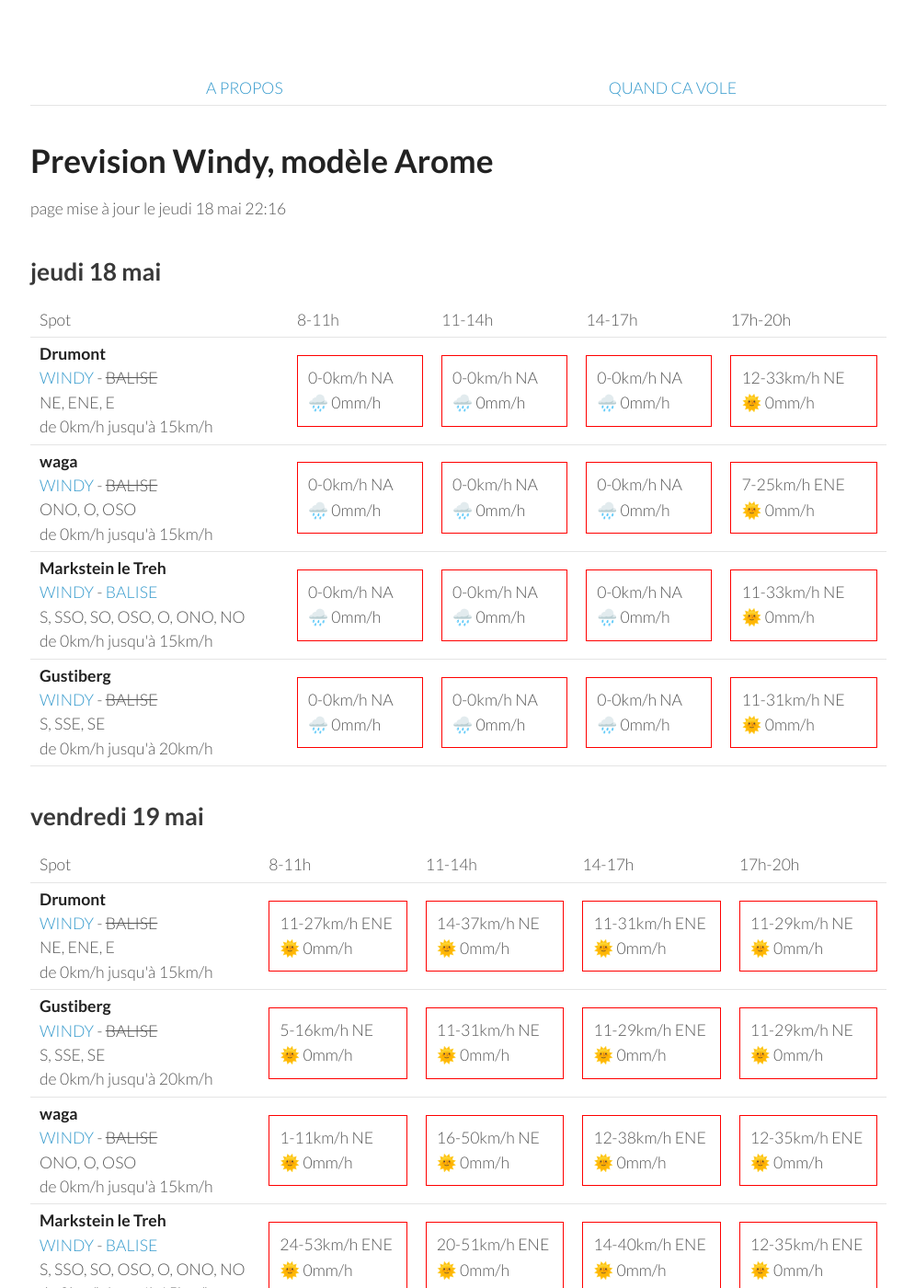
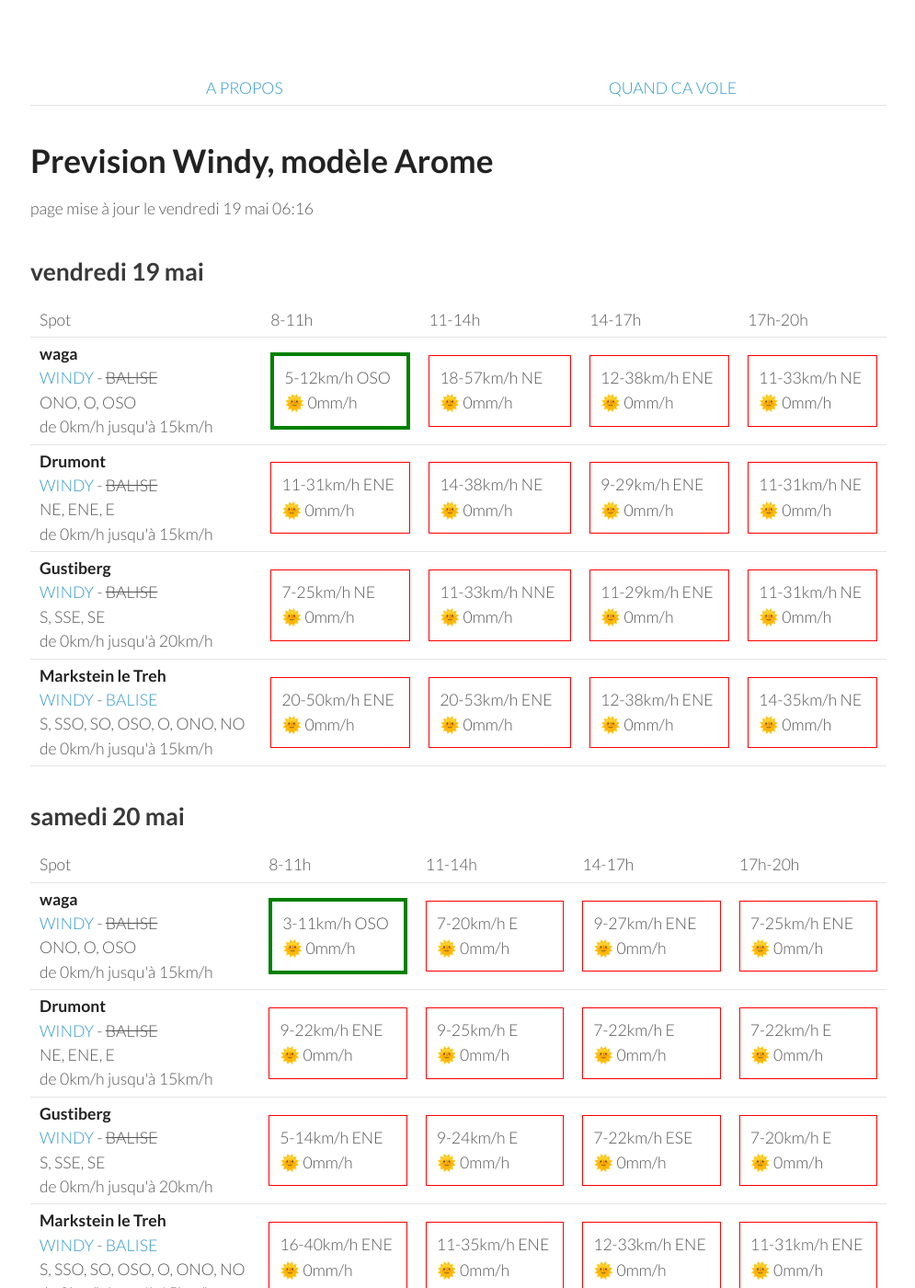
Before and after one commit to parapente-dans-le-nord/parapente-dans-le-nord.github.io, a Jekyll site: the page built from vosges.markdown, in a window 1280 px wide and 1400 px high. Shown: the whole window at 92% size, without its empty margins (25-1020 px from the left). Built offline with Jekyll 4.4.1, drawn with Linux system fonts in a browser that asks for light colours; some of the changed text lies outside the part shown.

Commit message:
update index.markdown

```diff
--- a/vosges.markdown
+++ b/vosges.markdown
@@ -7,60 +7,8 @@ title:  "Tous les spots"
 {: .links}
 
 # Prevision Windy, modèle Arome
-page mise à jour le jeudi 18 mai 22:16
+page mise à jour le vendredi 19 mai 06:16
 
-## jeudi 18 mai
-
-{::nomarkdown}
-<table>
-  <tbody>
-    <tr>
-      <td>Spot</td>
-      <td>8-11h</td>
-      <td>11-14h</td>
-      <td>14-17h</td>
-      <td>17h-20h</td>
-    </tr>
-<tr>
-        <td><strong>Drumont</strong><br><a href="https://windy.com/47.898/6.919?47.687,6.919,9,m:eYYagmG">WINDY</a> - <span class="no-balise"> BALISE </span><br> <span class="vent-favorable">NE, ENE, E</span><br><span class="force-vent">de 0km/h jusqu'à 15km/h</span> </td>
-
-            <td><div class="not-flyable"><p>0-0km/h NA</p><p>🌧️ 0mm/h</p></div></td>
-            <td><div class="not-flyable"><p>0-0km/h NA</p><p>🌧️ 0mm/h</p></div></td>
-            <td><div class="not-flyable"><p>0-0km/h NA</p><p>🌧️ 0mm/h</p></div></td>
-            <td><div class="not-flyable"><p>12-33km/h NE</p><p>🌞 0mm/h</p></div></td>
-
-    </tr>
-<tr>
-        <td><strong>waga</strong><br><a href="https://windy.com/47.903/6.996?47.900,6.983,15">WINDY</a> - <span class="no-balise"> BALISE </span><br> <span class="vent-favorable">ONO, O, OSO</span><br><span class="force-vent">de 0km/h jusqu'à 15km/h</span> </td>
-
-            <td><div class="not-flyable"><p>0-0km/h NA</p><p>🌧️ 0mm/h</p></div></td>
-            <td><div class="not-flyable"><p>0-0km/h NA</p><p>🌧️ 0mm/h</p></div></td>
-            <td><div class="not-flyable"><p>0-0km/h NA</p><p>🌧️ 0mm/h</p></div></td>
-            <td><div class="not-flyable"><p>7-25km/h ENE</p><p>🌞 0mm/h</p></div></td>
-
-    </tr>
-<tr>
-        <td><strong>Markstein le Treh</strong><br><a href="https://windy.com/47.926/7.012?47.505,7.012,8,m:eY1agmQ">WINDY</a> - <span class=""><a href="http://www.balisemeteo.com/balise.php?idBalise=136">BALISE</a> </span><br> <span class="vent-favorable">S, SSO, SO, OSO, O, ONO, NO</span><br><span class="force-vent">de 0km/h jusqu'à 15km/h</span> </td>
-
-            <td><div class="not-flyable"><p>0-0km/h NA</p><p>🌧️ 0mm/h</p></div></td>
-            <td><div class="not-flyable"><p>0-0km/h NA</p><p>🌧️ 0mm/h</p></div></td>
-            <td><div class="not-flyable"><p>0-0km/h NA</p><p>🌧️ 0mm/h</p></div></td>
-            <td><div class="not-flyable"><p>11-33km/h NE</p><p>🌞 0mm/h</p></div></td>
-
-    </tr>
-<tr>
-        <td><strong>Gustiberg</strong><br><a href="https://windy.com/47.894/6.934?47.891,6.934,15,m:eYYagmI">WINDY</a> - <span class="no-balise"> BALISE </span><br> <span class="vent-favorable">S, SSE, SE</span><br><span class="force-vent">de 0km/h jusqu'à 20km/h</span> </td>
-
-            <td><div class="not-flyable"><p>0-0km/h NA</p><p>🌧️ 0mm/h</p></div></td>
-            <td><div class="not-flyable"><p>0-0km/h NA</p><p>🌧️ 0mm/h</p></div></td>
-            <td><div class="not-flyable"><p>0-0km/h NA</p><p>🌧️ 0mm/h</p></div></td>
-            <td><div class="not-flyable"><p>11-31km/h NE</p><p>🌞 0mm/h</p></div></td>
-
-    </tr>
-
-</tbody>
-</table>
-{:/}
 ## vendredi 19 mai
 
 {::nomarkdown}
@@ -74,42 +22,42 @@ page mise à jour le jeudi 18 mai 22:16
       <td>17h-20h</td>
     </tr>
 <tr>
+        <td><strong>waga</strong><br><a href="https://windy.com/47.903/6.996?47.900,6.983,15">WINDY</a> - <span class="no-balise"> BALISE </span><br> <span class="vent-favorable">ONO, O, OSO</span><br><span class="force-vent">de 0km/h jusqu'à 15km/h</span> </td>
+
+            <td><div class="flyable"><p>5-12km/h OSO</p><p>🌞 0mm/h</p></div></td>
+            <td><div class="not-flyable"><p>18-57km/h NE</p><p>🌞 0mm/h</p></div></td>
+            <td><div class="not-flyable"><p>12-38km/h ENE</p><p>🌞 0mm/h</p></div></td>
+            <td><div class="not-flyable"><p>11-33km/h NE</p><p>🌞 0mm/h</p></div></td>
+
+
+    </tr>
+<tr>
         <td><strong>Drumont</strong><br><a href="https://windy.com/47.898/6.919?47.687,6.919,9,m:eYYagmG">WINDY</a> - <span class="no-balise"> BALISE </span><br> <span class="vent-favorable">NE, ENE, E</span><br><span class="force-vent">de 0km/h jusqu'à 15km/h</span> </td>
 
-            <td><div class="not-flyable"><p>11-27km/h ENE</p><p>🌞 0mm/h</p></div></td>
-            <td><div class="not-flyable"><p>14-37km/h NE</p><p>🌞 0mm/h</p></div></td>
             <td><div class="not-flyable"><p>11-31km/h ENE</p><p>🌞 0mm/h</p></div></td>
-            <td><div class="not-flyable"><p>11-29km/h NE</p><p>🌞 0mm/h</p></div></td>
+            <td><div class="not-flyable"><p>14-38km/h NE</p><p>🌞 0mm/h</p></div></td>
+            <td><div class="not-flyable"><p>9-29km/h ENE</p><p>🌞 0mm/h</p></div></td>
+            <td><div class="not-flyable"><p>11-31km/h NE</p><p>🌞 0mm/h</p></div></td>
 
 
     </tr>
 <tr>
         <td><strong>Gustiberg</strong><br><a href="https://windy.com/47.894/6.934?47.891,6.934,15,m:eYYagmI">WINDY</a> - <span class="no-balise"> BALISE </span><br> <span class="vent-favorable">S, SSE, SE</span><br><span class="force-vent">de 0km/h jusqu'à 20km/h</span> </td>
 
-            <td><div class="not-flyable"><p>5-16km/h NE</p><p>🌞 0mm/h</p></div></td>
+            <td><div class="not-flyable"><p>7-25km/h NE</p><p>🌞 0mm/h</p></div></td>
+            <td><div class="not-flyable"><p>11-33km/h NNE</p><p>🌞 0mm/h</p></div></td>
+            <td><div class="not-flyable"><p>11-29km/h ENE</p><p>🌞 0mm/h</p></div></td>
             <td><div class="not-flyable"><p>11-31km/h NE</p><p>🌞 0mm/h</p></div></td>
-            <td><div class="not-flyable"><p>11-29km/h ENE</p><p>🌞 0mm/h</p></div></td>
-            <td><div class="not-flyable"><p>11-29km/h NE</p><p>🌞 0mm/h</p></div></td>
-
-
-    </tr>
-<tr>
-        <td><strong>waga</strong><br><a href="https://windy.com/47.903/6.996?47.900,6.983,15">WINDY</a> - <span class="no-balise"> BALISE </span><br> <span class="vent-favorable">ONO, O, OSO</span><br><span class="force-vent">de 0km/h jusqu'à 15km/h</span> </td>
-
-            <td><div class="not-flyable"><p>1-11km/h NE</p><p>🌞 0mm/h</p></div></td>
-            <td><div class="not-flyable"><p>16-50km/h NE</p><p>🌞 0mm/h</p></div></td>
-            <td><div class="not-flyable"><p>12-38km/h ENE</p><p>🌞 0mm/h</p></div></td>
-            <td><div class="not-flyable"><p>12-35km/h ENE</p><p>🌞 0mm/h</p></div></td>
 
 
     </tr>
 <tr>
         <td><strong>Markstein le Treh</strong><br><a href="https://windy.com/47.926/7.012?47.505,7.012,8,m:eY1agmQ">WINDY</a> - <span class=""><a href="http://www.balisemeteo.com/balise.php?idBalise=136">BALISE</a> </span><br> <span class="vent-favorable">S, SSO, SO, OSO, O, ONO, NO</span><br><span class="force-vent">de 0km/h jusqu'à 15km/h</span> </td>
 
-            <td><div class="not-flyable"><p>24-53km/h ENE</p><p>🌞 0mm/h</p></div></td>
-            <td><div class="not-flyable"><p>20-51km/h ENE</p><p>🌞 0mm/h</p></div></td>
-            <td><div class="not-flyable"><p>14-40km/h ENE</p><p>🌞 0mm/h</p></div></td>
-            <td><div class="not-flyable"><p>12-35km/h ENE</p><p>🌞 0mm/h</p></div></td>
+            <td><div class="not-flyable"><p>20-50km/h ENE</p><p>🌞 0mm/h</p></div></td>
+            <td><div class="not-flyable"><p>20-53km/h ENE</p><p>🌞 0mm/h</p></div></td>
+            <td><div class="not-flyable"><p>12-38km/h ENE</p><p>🌞 0mm/h</p></div></td>
+            <td><div class="not-flyable"><p>14-35km/h NE</p><p>🌞 0mm/h</p></div></td>
 
 
     </tr>
@@ -132,40 +80,40 @@ page mise à jour le jeudi 18 mai 22:16
 <tr>
         <td><strong>waga</strong><br><a href="https://windy.com/47.903/6.996?47.900,6.983,15">WINDY</a> - <span class="no-balise"> BALISE </span><br> <span class="vent-favorable">ONO, O, OSO</span><br><span class="force-vent">de 0km/h jusqu'à 15km/h</span> </td>
 
-            <td><div class="flyable"><p>3-9km/h O</p><p>🌞 0mm/h</p></div></td>
-            <td><div class="not-flyable"><p>16-50km/h ENE</p><p>🌞 0mm/h</p></div></td>
-            <td><div class="not-flyable"><p>16-44km/h NE</p><p>🌧 0.2mm/h</p></div></td>
-            <td><div class="not-flyable"><p>12-42km/h ENE</p><p>🌞 0mm/h</p></div></td>
+            <td><div class="flyable"><p>3-11km/h OSO</p><p>🌞 0mm/h</p></div></td>
+            <td><div class="not-flyable"><p>7-20km/h E</p><p>🌞 0mm/h</p></div></td>
+            <td><div class="not-flyable"><p>9-27km/h ENE</p><p>🌞 0mm/h</p></div></td>
+            <td><div class="not-flyable"><p>7-25km/h ENE</p><p>🌞 0mm/h</p></div></td>
 
 
     </tr>
 <tr>
         <td><strong>Drumont</strong><br><a href="https://windy.com/47.898/6.919?47.687,6.919,9,m:eYYagmG">WINDY</a> - <span class="no-balise"> BALISE </span><br> <span class="vent-favorable">NE, ENE, E</span><br><span class="force-vent">de 0km/h jusqu'à 15km/h</span> </td>
 
-            <td><div class="not-flyable"><p>7-20km/h ENE</p><p>🌞 0mm/h</p></div></td>
-            <td><div class="not-flyable"><p>14-46km/h ENE</p><p>🌞 0mm/h</p></div></td>
-            <td><div class="not-flyable"><p>14-38km/h ENE</p><p>🌞 0mm/h</p></div></td>
-            <td><div class="not-flyable"><p>12-37km/h ENE</p><p>🌞 0mm/h</p></div></td>
+            <td><div class="not-flyable"><p>9-22km/h ENE</p><p>🌞 0mm/h</p></div></td>
+            <td><div class="not-flyable"><p>9-25km/h E</p><p>🌞 0mm/h</p></div></td>
+            <td><div class="not-flyable"><p>7-22km/h E</p><p>🌞 0mm/h</p></div></td>
+            <td><div class="not-flyable"><p>7-22km/h E</p><p>🌞 0mm/h</p></div></td>
 
 
     </tr>
 <tr>
         <td><strong>Gustiberg</strong><br><a href="https://windy.com/47.894/6.934?47.891,6.934,15,m:eYYagmI">WINDY</a> - <span class="no-balise"> BALISE </span><br> <span class="vent-favorable">S, SSE, SE</span><br><span class="force-vent">de 0km/h jusqu'à 20km/h</span> </td>
 
-            <td><div class="not-flyable"><p>5-12km/h ENE</p><p>🌞 0mm/h</p></div></td>
-            <td><div class="not-flyable"><p>14-46km/h ENE</p><p>🌞 0mm/h</p></div></td>
-            <td><div class="not-flyable"><p>14-40km/h ENE</p><p>🌞 0mm/h</p></div></td>
-            <td><div class="not-flyable"><p>12-38km/h ENE</p><p>🌞 0mm/h</p></div></td>
+            <td><div class="not-flyable"><p>5-14km/h ENE</p><p>🌞 0mm/h</p></div></td>
+            <td><div class="not-flyable"><p>9-24km/h E</p><p>🌞 0mm/h</p></div></td>
+            <td><div class="not-flyable"><p>7-22km/h ESE</p><p>🌞 0mm/h</p></div></td>
+            <td><div class="not-flyable"><p>7-20km/h E</p><p>🌞 0mm/h</p></div></td>
 
 
     </tr>
 <tr>
         <td><strong>Markstein le Treh</strong><br><a href="https://windy.com/47.926/7.012?47.505,7.012,8,m:eY1agmQ">WINDY</a> - <span class=""><a href="http://www.balisemeteo.com/balise.php?idBalise=136">BALISE</a> </span><br> <span class="vent-favorable">S, SSO, SO, OSO, O, ONO, NO</span><br><span class="force-vent">de 0km/h jusqu'à 15km/h</span> </td>
 
-            <td><div class="not-flyable"><p>18-46km/h ENE</p><p>🌞 0mm/h</p></div></td>
-            <td><div class="not-flyable"><p>16-50km/h ENE</p><p>🌞 0mm/h</p></div></td>
-            <td><div class="not-flyable"><p>16-44km/h NE</p><p>🌧 0.2mm/h</p></div></td>
-            <td><div class="not-flyable"><p>12-42km/h NE</p><p>🌞 0mm/h</p></div></td>
+            <td><div class="not-flyable"><p>16-40km/h ENE</p><p>🌞 0mm/h</p></div></td>
+            <td><div class="not-flyable"><p>11-35km/h ENE</p><p>🌞 0mm/h</p></div></td>
+            <td><div class="not-flyable"><p>12-33km/h ENE</p><p>🌞 0mm/h</p></div></td>
+            <td><div class="not-flyable"><p>11-31km/h ENE</p><p>🌞 0mm/h</p></div></td>
 
 
     </tr>
@@ -188,40 +136,40 @@ page mise à jour le jeudi 18 mai 22:16
 <tr>
         <td><strong>Drumont</strong><br><a href="https://windy.com/47.898/6.919?47.687,6.919,9,m:eYYagmG">WINDY</a> - <span class="no-balise"> BALISE </span><br> <span class="vent-favorable">NE, ENE, E</span><br><span class="force-vent">de 0km/h jusqu'à 15km/h</span> </td>
 
-            <td><div class="not-flyable"><p>7-24km/h NE</p><p>🌞 0mm/h</p></div></td>
-            <td><div class="not-flyable"><p>7-25km/h ENE</p><p>🌞 0mm/h</p></div></td>
-            <td><div class="not-flyable"><p>5-25km/h E</p><p>🌞 0mm/h</p></div></td>
-            <td><div class="not-flyable"><p>7-22km/h ENE</p><p>🌞 0mm/h</p></div></td>
+            <td><div class="not-flyable"><p>5-16km/h ENE</p><p>🌞 0mm/h</p></div></td>
+            <td><div class="not-flyable"><p>7-24km/h E</p><p>🌞 0mm/h</p></div></td>
+            <td><div class="not-flyable"><p>5-25km/h ENE</p><p>🌞 0mm/h</p></div></td>
+            <td><div class="not-flyable"><p>7-24km/h ENE</p><p>🌧 0.3mm/h</p></div></td>
 
 
     </tr>
 <tr>
         <td><strong>Gustiberg</strong><br><a href="https://windy.com/47.894/6.934?47.891,6.934,15,m:eYYagmI">WINDY</a> - <span class="no-balise"> BALISE </span><br> <span class="vent-favorable">S, SSE, SE</span><br><span class="force-vent">de 0km/h jusqu'à 20km/h</span> </td>
 
-            <td><div class="not-flyable"><p>7-24km/h NE</p><p>🌞 0mm/h</p></div></td>
+            <td><div class="not-flyable"><p>5-16km/h ENE</p><p>🌞 0mm/h</p></div></td>
+            <td><div class="not-flyable"><p>7-24km/h E</p><p>🌞 0mm/h</p></div></td>
             <td><div class="not-flyable"><p>7-25km/h ENE</p><p>🌞 0mm/h</p></div></td>
-            <td><div class="not-flyable"><p>7-27km/h ENE</p><p>🌞 0mm/h</p></div></td>
-            <td><div class="not-flyable"><p>7-24km/h ENE</p><p>🌞 0mm/h</p></div></td>
+            <td><div class="not-flyable"><p>7-25km/h ENE</p><p>🌧 0.2mm/h</p></div></td>
+
+
+    </tr>
+<tr>
+        <td><strong>Markstein le Treh</strong><br><a href="https://windy.com/47.926/7.012?47.505,7.012,8,m:eY1agmQ">WINDY</a> - <span class=""><a href="http://www.balisemeteo.com/balise.php?idBalise=136">BALISE</a> </span><br> <span class="vent-favorable">S, SSO, SO, OSO, O, ONO, NO</span><br><span class="force-vent">de 0km/h jusqu'à 15km/h</span> </td>
+
+            <td><div class="not-flyable"><p>5-22km/h NE</p><p>🌞 0mm/h</p></div></td>
+            <td><div class="not-flyable"><p>9-27km/h ENE</p><p>🌞 0mm/h</p></div></td>
+            <td><div class="not-flyable"><p>9-27km/h ENE</p><p>🌞 0mm/h</p></div></td>
+            <td><div class="not-flyable"><p>7-29km/h ENE</p><p>🌞 0mm/h</p></div></td>
 
 
     </tr>
 <tr>
         <td><strong>waga</strong><br><a href="https://windy.com/47.903/6.996?47.900,6.983,15">WINDY</a> - <span class="no-balise"> BALISE </span><br> <span class="vent-favorable">ONO, O, OSO</span><br><span class="force-vent">de 0km/h jusqu'à 15km/h</span> </td>
 
-            <td><div class="not-flyable"><p>7-27km/h NE</p><p>🌞 0mm/h</p></div></td>
+            <td><div class="not-flyable"><p>5-20km/h NE</p><p>🌞 0mm/h</p></div></td>
+            <td><div class="not-flyable"><p>9-27km/h E</p><p>🌞 0mm/h</p></div></td>
             <td><div class="not-flyable"><p>9-27km/h ENE</p><p>🌞 0mm/h</p></div></td>
             <td><div class="not-flyable"><p>7-27km/h ENE</p><p>🌞 0mm/h</p></div></td>
-            <td><div class="not-flyable"><p>7-25km/h ENE</p><p>🌞 0mm/h</p></div></td>
-
-
-    </tr>
-<tr>
-        <td><strong>Markstein le Treh</strong><br><a href="https://windy.com/47.926/7.012?47.505,7.012,8,m:eY1agmQ">WINDY</a> - <span class=""><a href="http://www.balisemeteo.com/balise.php?idBalise=136">BALISE</a> </span><br> <span class="vent-favorable">S, SSO, SO, OSO, O, ONO, NO</span><br><span class="force-vent">de 0km/h jusqu'à 15km/h</span> </td>
-
-            <td><div class="not-flyable"><p>7-27km/h NE</p><p>🌞 0mm/h</p></div></td>
-            <td><div class="not-flyable"><p>9-29km/h ENE</p><p>🌞 0mm/h</p></div></td>
-            <td><div class="not-flyable"><p>9-29km/h ENE</p><p>🌞 0mm/h</p></div></td>
-            <td><div class="not-flyable"><p>9-27km/h ENE</p><p>🌞 0mm/h</p></div></td>
 
 
     </tr>
@@ -244,28 +192,18 @@ page mise à jour le jeudi 18 mai 22:16
 <tr>
         <td><strong>Markstein le Treh</strong><br><a href="https://windy.com/47.926/7.012?47.505,7.012,8,m:eY1agmQ">WINDY</a> - <span class=""><a href="http://www.balisemeteo.com/balise.php?idBalise=136">BALISE</a> </span><br> <span class="vent-favorable">S, SSO, SO, OSO, O, ONO, NO</span><br><span class="force-vent">de 0km/h jusqu'à 15km/h</span> </td>
 
-            <td><div class="flyable"><p>1-9km/h O</p><p>🌞 0mm/h</p></div></td>
-            <td><div class="not-flyable"><p>0-14km/h ENE</p><p>🌧 0.2mm/h</p></div></td>
+            <td><div class="flyable"><p>0-7km/h ONO</p><p>🌞 0mm/h</p></div></td>
+            <td><div class="not-flyable"><p>1-14km/h NNE</p><p>🌧 0.5mm/h</p></div></td>
             <td><div class="not-flyable"><p>3-20km/h ESE</p><p>🌧 1.6mm/h</p></div></td>
             <td><div class="not-flyable"><p>3-22km/h N</p><p>🌧 0.3mm/h</p></div></td>
 
 
     </tr>
 <tr>
-        <td><strong>waga</strong><br><a href="https://windy.com/47.903/6.996?47.900,6.983,15">WINDY</a> - <span class="no-balise"> BALISE </span><br> <span class="vent-favorable">ONO, O, OSO</span><br><span class="force-vent">de 0km/h jusqu'à 15km/h</span> </td>
-
-            <td><div class="flyable"><p>1-7km/h ONO</p><p>🌞 0mm/h</p></div></td>
-            <td><div class="not-flyable"><p>0-14km/h ENE</p><p>🌧 0.2mm/h</p></div></td>
-            <td><div class="not-flyable"><p>3-20km/h E</p><p>🌧 1.5mm/h</p></div></td>
-            <td><div class="not-flyable"><p>3-22km/h N</p><p>🌧 0.2mm/h</p></div></td>
-
-
-    </tr>
-<tr>
         <td><strong>Drumont</strong><br><a href="https://windy.com/47.898/6.919?47.687,6.919,9,m:eYYagmG">WINDY</a> - <span class="no-balise"> BALISE </span><br> <span class="vent-favorable">NE, ENE, E</span><br><span class="force-vent">de 0km/h jusqu'à 15km/h</span> </td>
 
-            <td><div class="not-flyable"><p>1-9km/h ONO</p><p>🌞 0mm/h</p></div></td>
-            <td><div class="not-flyable"><p>3-16km/h NO</p><p>🌧 1.1mm/h</p></div></td>
+            <td><div class="not-flyable"><p>1-7km/h N</p><p>🌞 0mm/h</p></div></td>
+            <td><div class="not-flyable"><p>3-16km/h NO</p><p>🌧 0.3mm/h</p></div></td>
             <td><div class="not-flyable"><p>5-20km/h ENE</p><p>🌧 1.5mm/h</p></div></td>
             <td><div class="not-flyable"><p>5-22km/h N</p><p>🌧 0.6mm/h</p></div></td>
 
@@ -274,10 +212,20 @@ page mise à jour le jeudi 18 mai 22:16
 <tr>
         <td><strong>Gustiberg</strong><br><a href="https://windy.com/47.894/6.934?47.891,6.934,15,m:eYYagmI">WINDY</a> - <span class="no-balise"> BALISE </span><br> <span class="vent-favorable">S, SSE, SE</span><br><span class="force-vent">de 0km/h jusqu'à 20km/h</span> </td>
 
-            <td><div class="not-flyable"><p>1-9km/h ONO</p><p>🌞 0mm/h</p></div></td>
-            <td><div class="not-flyable"><p>1-16km/h NO</p><p>🌧 0.9mm/h</p></div></td>
+            <td><div class="not-flyable"><p>1-7km/h N</p><p>🌞 0mm/h</p></div></td>
+            <td><div class="not-flyable"><p>3-16km/h NO</p><p>🌧 0.4mm/h</p></div></td>
             <td><div class="not-flyable"><p>5-20km/h ENE</p><p>🌧 1.5mm/h</p></div></td>
             <td><div class="not-flyable"><p>3-22km/h N</p><p>🌧 0.5mm/h</p></div></td>
+
+
+    </tr>
+<tr>
+        <td><strong>waga</strong><br><a href="https://windy.com/47.903/6.996?47.900,6.983,15">WINDY</a> - <span class="no-balise"> BALISE </span><br> <span class="vent-favorable">ONO, O, OSO</span><br><span class="force-vent">de 0km/h jusqu'à 15km/h</span> </td>
+
+            <td><div class="not-flyable"><p>0-5km/h NNO</p><p>🌞 0mm/h</p></div></td>
+            <td><div class="not-flyable"><p>1-14km/h NE</p><p>🌧 0.4mm/h</p></div></td>
+            <td><div class="not-flyable"><p>3-20km/h E</p><p>🌧 1.5mm/h</p></div></td>
+            <td><div class="not-flyable"><p>3-22km/h N</p><p>🌧 0.2mm/h</p></div></td>
 
 
     </tr>
```
